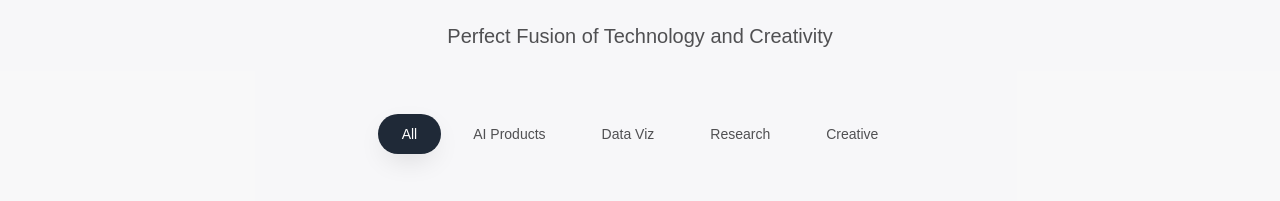
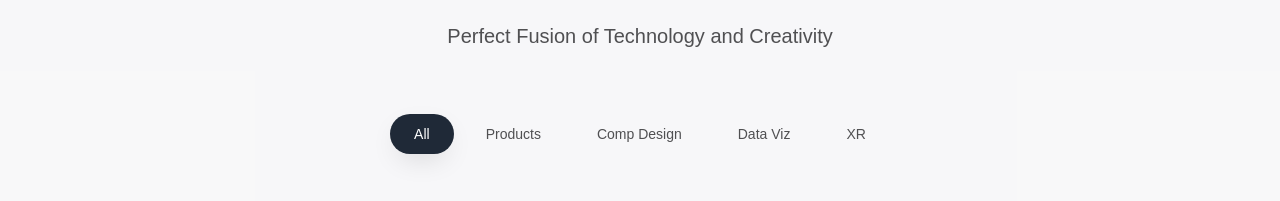
Before and after one commit to TwenteeX/my_website, a React (Vite) app in the folder horizons_export/: page / in a window 1280 px wide. Shown: the part 946-1147 px from the top of the page. Built offline with nearby package versions, Linux system fonts and the light colour scheme; grey boxes are pictures that could not be loaded.

Commit message:
category update

```diff
--- a/horizons_export/src/components/Projects.jsx
+++ b/horizons_export/src/components/Projects.jsx
@@ -14,10 +14,10 @@ const Projects = ({ language }) => {
       subtitle: '技术与创意的完美融合',
       categories: [
         { id: 'all', name: '全部' },
-        { id: 'ai', name: 'AI产品' },
-        { id: 'visualization', name: '数据可视化' },
-        { id: 'research', name: '学术研究' },
-        { id: 'creative', name: '创意项目' }
+        { id: 'products', name: '产品设计' },
+        { id: 'compdesign', name: '计算设计' },
+        { id: 'dataviz', name: '数据可视化' },
+        { id: 'xr', name: 'XR体验' }
       ],
     },
     en: {
@@ -25,18 +25,27 @@ const Projects = ({ language }) => {
       subtitle: 'Perfect Fusion of Technology and Creativity',
       categories: [
         { id: 'all', name: 'All' },
-        { id: 'ai', name: 'AI Products' },
-        { id: 'visualization', name: 'Data Viz' },
-        { id: 'research', name: 'Research' },
-        { id: 'creative', name: 'Creative' }
+        { id: 'products', name: 'Products' },
+        { id: 'compdesign', name: 'Comp Design' },
+        { id: 'dataviz', name: 'Data Viz' },
+        { id: 'xr', name: 'XR' }
       ],
     }
   };
 
   const currentProjects = projectsData[language];
+
+  // Define project categories mapping
+  const projectCategories = {
+    'products': [1, 5], // Roomify, Pet's Tribe
+    'compdesign': [2, 3], // Cognitive Tracks, EEG-informed Exhibition Design
+    'dataviz': [4], // Colors of Hongkong
+    'xr': [1, 6] // Roomify, Feeling Home in Memory
+  };
+
   const filteredProjects = activeCategory === 'all'
     ? currentProjects
-    : currentProjects.filter(project => project.category === activeCategory);
+    : currentProjects.filter(project => projectCategories[activeCategory]?.includes(project.id));
 
   return (
     <section id="projects" className="py-24 bg-secondary/50">
--- a/horizons_export/src/data/projects.js
+++ b/horizons_export/src/data/projects.js
@@ -3,7 +3,7 @@ export const projectsData = {
     {
       id: 1,
       title: 'Roomify',
-      category: 'ai',
+      category: 'products',
       description: 'Spatially grounded generative pipeline for immersive VR/MR authoring and user-centered evaluation',
       tags: ['Generative AI', 'Spatial Computing', 'UX Design', 'Product Design'],
       image: 'Roomify VR/MR spatial computing interface with generative pipeline',
@@ -27,7 +27,7 @@ export const projectsData = {
     {
       id: 2,
       title: 'Cognitive Tracks',
-      category: 'visualization',
+      category: 'compdesign',
       description: 'Data-driven visitor paths: from behavior mining to a board game with AR',
       tags: ['Data Mining', 'NLP', 'Boardgame Design'],
       image: 'Cognitive Tracks board game with AR integration and data visualization',
@@ -51,7 +51,7 @@ export const projectsData = {
     {
       id: 3,
       title: 'EEG-informed Exhibition Design',
-      category: 'research',
+      category: 'compdesign',
       description: 'Multisensory & Embodied Exhibition Design with EEG-informed Personalization',
       tags: ['EEG', 'Machine Learning', 'UX Design', 'Parametric Architecture'],
       image: 'EEG-informed exhibition personalized by real-time emotion recognition',
@@ -75,7 +75,7 @@ export const projectsData = {
     {
       id: 4,
       title: 'Colors of Hongkong',
-      category: 'visualization',
+      category: 'dataviz',
       description: 'Urban color analysis along Central–Mid-Levels Escalator using computer vision and ML clustering',
       tags: ['Urban Analysis', 'Computer Vision', 'ML', 'Clustering'],
       image: 'Hong Kong urban color analysis with street view segmentation and clustering',
@@ -99,7 +99,7 @@ export const projectsData = {
     {
       id: 5,
       title: 'Pet\'s Tribe',
-      category: 'mobile',
+      category: 'products',
       description: 'Multifunctional mobile platform for pet lovers, owners, and animal organizations',
       tags: ['UX Design', 'Mobile App', 'Product Design'],
       image: 'Pet\'s Tribe mobile app interface with community and adoption features',
@@ -123,7 +123,7 @@ export const projectsData = {
     {
       id: 6,
       title: 'Feeling Home in Memory',
-      category: 'vr',
+      category: 'xr',
       description: 'VR reconstruction of domestic memories through 3D scanning and immersive storytelling',
       tags: ['UX Design', 'VR', '3D Scanning', 'Unity'],
       image: 'VR home memory reconstruction with 3D scanning and immersive experience',
@@ -149,7 +149,7 @@ export const projectsData = {
     {
       id: 1,
       title: 'Roomify',
-      category: 'ai',
+      category: 'products',
       description: '空间锚定的生成式系统，沉浸式VR/MR创作工具，用户中心化评估',
       tags: ['生成式AI', '空间计算', '用户体验', '产品设计'],
       image: 'Roomify VR/MR空间计算界面与生成式管线',
@@ -173,7 +173,7 @@ export const projectsData = {
     {
       id: 2,
       title: 'Cognitive Tracks',
-      category: 'visualization',
+      category: 'compdesign',
       description: '数据驱动的参观路径—从行为挖掘到桌游与AR',
       tags: ['数据挖掘', '自然语言处理', '桌游设计'],
       image: 'Cognitive Tracks桌游与AR集成及数据可视化',
@@ -197,7 +197,7 @@ export const projectsData = {
     {
       id: 3,
       title: '基于EEG的多感官具身化展览设计',
-      category: 'research',
+      category: 'compdesign',
       description: 'Multisensory & Embodied Exhibition Design with EEG-informed Personalization',
       tags: ['EEG', '机器学习', '用户体验', '参数化建筑'],
       image: '基于EEG的情绪识别驱动的个性化展览体验',
@@ -221,7 +221,7 @@ export const projectsData = {
     {
       id: 4,
       title: 'Colors of Hongkong',
-      category: 'visualization',
+      category: 'compdesign',
       description: '基于计算机视觉与机器学习的香港中环扶梯沿线城市色彩分析',
       tags: ['城市分析', '计算机视觉', '机器学习', '聚类分析'],
       image: '香港城市色彩分析：街景分割与聚类研究',
@@ -245,7 +245,7 @@ export const projectsData = {
     {
       id: 5,
       title: 'Pet\'s Tribe',
-      category: 'mobile',
+      category: 'products',
       description: '为宠物爱好者、宠物主人及动物组织打造的多功能移动平台',
       tags: ['用户体验', '移动应用', '产品设计'],
       image: 'Pet\'s Tribe移动应用界面：社区与领养功能',
@@ -269,7 +269,7 @@ export const projectsData = {
     {
       id: 6,
       title: 'Feeling Home in Memory',
-      category: 'vr',
+      category: 'xr',
       description: '通过3D扫描与沉浸式叙事重建家庭记忆的VR体验',
       tags: ['用户体验', 'VR', '3D扫描', 'Unity'],
       image: 'VR家庭记忆重建：3D扫描与沉浸式体验',
```
